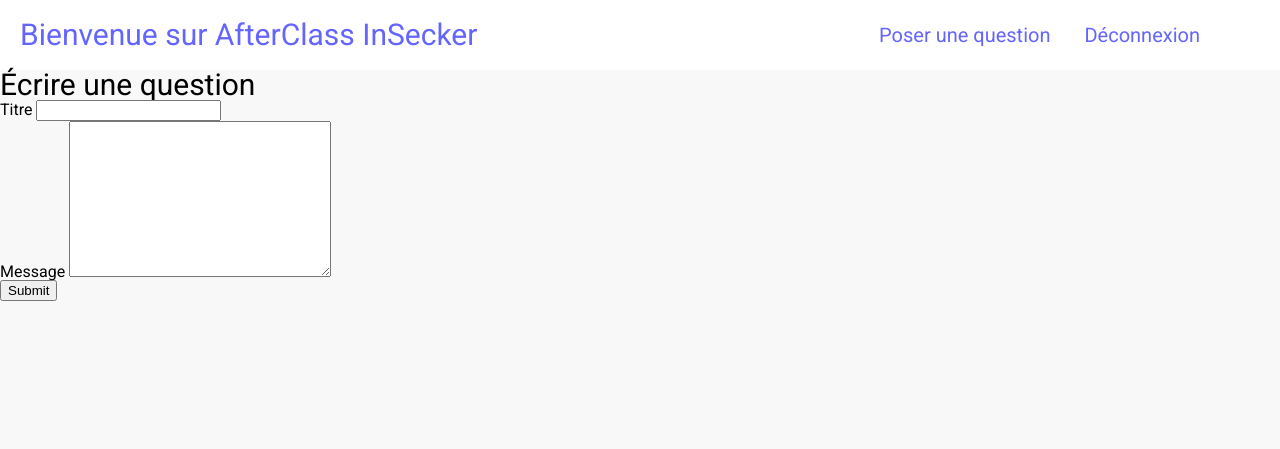
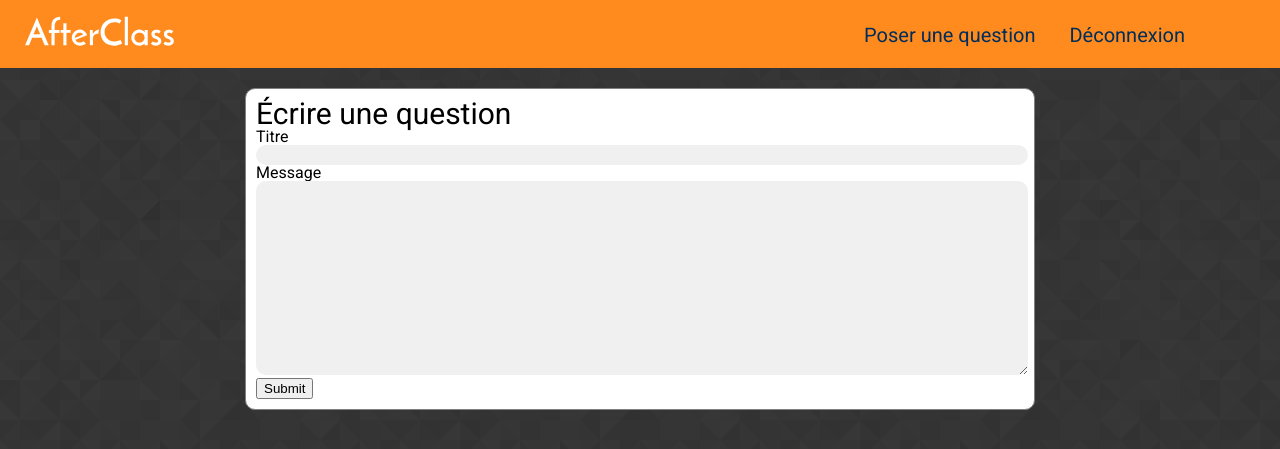
Before and after one commit to InSecker/afterclass, a PHP site: page /post.php in a window 1280 px wide. Shown: the top 449 px of the page. Run offline with PHP 8.4, Linux system fonts and the light colour scheme; a user stored in the database is signed in; data that the repository does not hold is empty.

Commit message:
refont style

```diff
--- a/assets/css/main.css
+++ b/assets/css/main.css
@@ -1,10 +1,20 @@
 @import "reset.css";
 
+:root {
+  --orange: #FF8B1E;
+  --blue: #002D5A;
+}
 
 header {
-  padding: 20px;
+  padding: 5px;
   width: 100vw;
-  background: white;
+  background: var(--orange);
+}
+
+.logo {
+  fill: var(--blue);
+  width: 150px;
+  margin-left: 20px;
 }
 
 h1 {
@@ -15,6 +25,7 @@ h1 {
 nav {
   display: inline-block;
   float: right;
+  margin-top: 15px;
   margin-right: 100px;
 }
 
@@ -27,12 +38,12 @@ nav {
 }
 
 a {
-  color: rgb(100,100,255);
+  color: var(--blue);
   text-decoration: none;
 }
 
 .post  {
-  width: 500px;
+  width: 60vw;
   margin-right: auto;
   margin-left: auto;
   margin-top: 20px;
@@ -68,13 +79,15 @@ a {
 
 body {
   font-family: 'Roboto';
-  background: rgb(248,248,248);
+  background: url("../images/prism.png") repeat;
 
 }
 
 /* PAGE CONNEXION & CREATION */
 
 .connexion__container {
+  background: url("../images/background.jpg");
+  z-index: 1;
   display: flex;
   justify-content: center;
   align-items: center;
@@ -90,15 +103,12 @@ body {
 .connexion__form {
   display: flex;
   flex-direction: column;
-  width: 500px;
-  height: 440px;
   align-items: center;
   justify-content: center;
-  border: 5px solid #39B0CA;
   box-sizing: border-box;
-  border-radius: 30px;
-  margin-bottom: 50px;
-  margin-top: 50px;
+  border-radius: 10px;
+  background: rgba(255,255,255,0.8);
+  padding: 20px;
 }
 
 .connexion_create {
@@ -111,28 +121,55 @@ body {
 }
 
 .form__field {
+  text-align: center;
   width: 330px;
   height: 40px;
-  background: #FFFFFF;
+  background: rgb(240,240,240);
   border-radius: 10px;
   font-size: 16px;
+  border: none;
 
 }
 
 .form__label {
-  color: #FFFFFF;
+  color: black;
   width: 330px;
   margin-bottom: 10px;
-  margin-top: 40px;
+  margin-top: 10px;
 
 }
 
 .form__submit {
+  background: #FFFFFF;
+  border-radius: 10px;
+  width: 160px;
+  height: 42px;
+  margin-top: 30px;
+  font-size: 16px;
+  font-weight: bold;
+}
 
-background: #FFFFFF;
-border-radius: 10px;
-width: 160px;
-height: 42px;
-margin-top: 30px;
-font-size: 16px;
+.indexLogo {
+  text-aligne: center;
 }
+
+
+/* PAGE CREATION ARTICLE */
+
+
+.createLabel {
+  margin-top: 10px;
+  color: black;
+  width: 330px;
+  margin-bottom: 10px;
+  margin-top: 10px;
+}
+
+.createInput {
+  width: 100%;
+  text-align: center;
+  background: rgb(240,240,240);
+  border-radius: 10px;
+  font-size: 16px;
+  border: none;
+}
--- a/assets/inc/header.php
+++ b/assets/inc/header.php
@@ -16,7 +16,7 @@
 <?php if(isset($_SESSION['user'])): ?>
 
 <header>
-  <a href="home.php"><h1>Bienvenue sur AfterClass <?= $_SESSION['user']['username']?></h1></a>
+  <a href="home.php"><img class="logo" src="assets/images/logo.svg" alt=""></a>
   <nav class="navigation">
     <ul>
       <li class="navElement">
--- a/post.php
+++ b/post.php
@@ -18,26 +18,34 @@ $page_title = 'AfterClass - Question';
 		<p class="postContent"><?= htmlentities($currentPost['content']) ?></p>
 		<h3 class="postAuthor" >Auteur: <?= $currentPost['author'] ?></h3>
 		<h4 class="postDate" >Date  de publication: <?= $currentPost['date'] ?></h4>
+		<?php
 
+      if ($currentPostpost['author'] === $_SESSION['user']['username']) {
+        echo "<a href='post.php?modify&id=" . $post["id"] . "'>[Modifier]</a><br>";
+      }
+
+		?>
 	</article>
 
 <?php else: ?>
 
-<div>
-	<h1>Écrire une question</h1>
+<article class="post">
+  <h1>Écrire une question</h1>
 
-	<form action="home.php" method="post">
-		<p>
-			<label for="title">Titre</label>
-			<input type="text" name="title">
-		</p>
-		<p>
-			<label for="content">Message</label>
-			<textarea name="content" id="content" cols="30" rows="10"></textarea>
-		</p>
-		<input type="submit" name="send">
-	</form>
-</div>
+  <form action="home.php" method="post">
+
+    <label class="createLabel" for="title">Titre</label>
+    <input class="createInput" type="text" name="title">
+
+    <label class="createLabel" for="content">Message</label>
+    <textarea class="createInput" name="content" id="content" cols="30" rows="10"></textarea>
+
+    <input class="createSubmit" type="submit" name="send">
+
+  </form>
+
+</article>
+
 
 <?php endif; ?>
 
```
Also changed, not shown: index.php (+3 -14 lines), assets/images/background.jpg (added), assets/images/background.png (deleted), assets/images/logo.png, assets/images/logo.svg (added), assets/images/prism.png (added), 3 other files.
